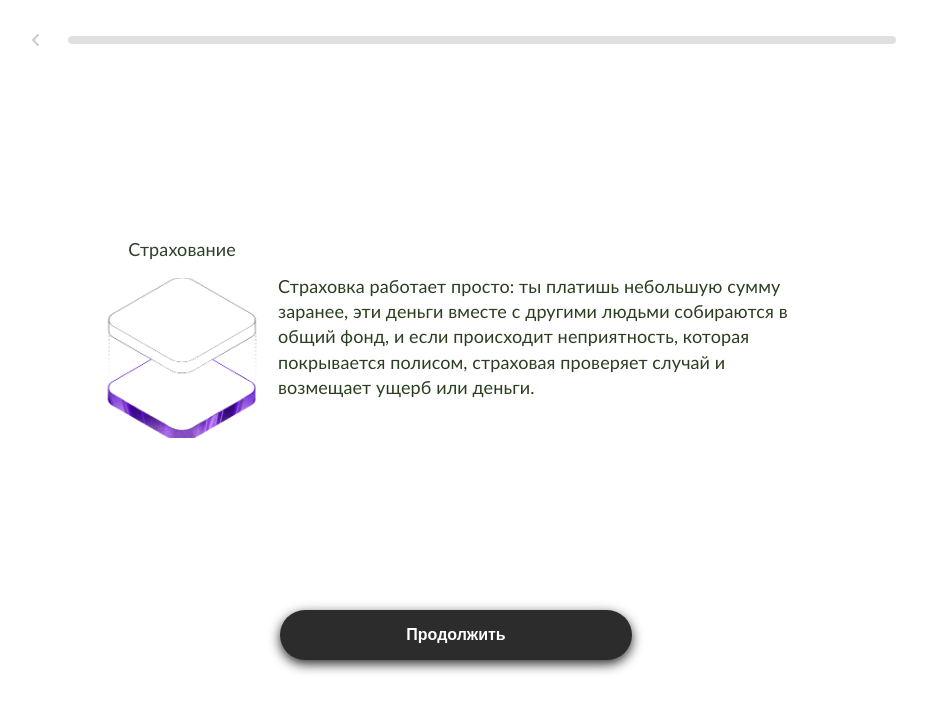
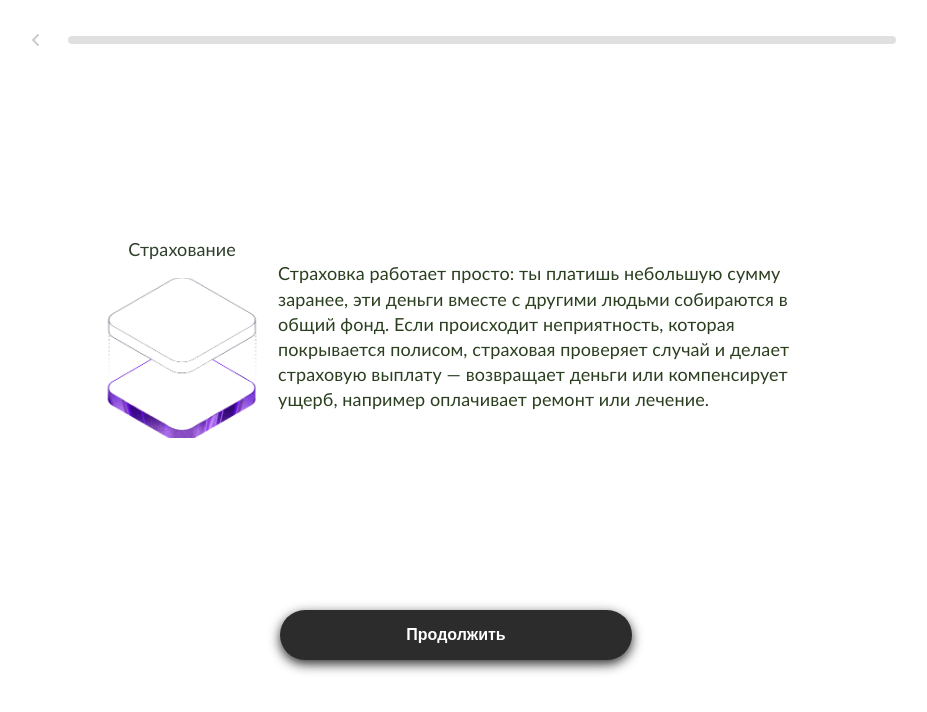
Before and after one commit to be1pheg0r/hack-mfti, a React (Vite) app in the folder igs/: page / in a window 1280 px wide. Shown: the top 712 px of the page, without its empty margins (184-1111 px from the left). Built offline with nearby package versions, Linux system fonts and the light colour scheme.

Commit message:
[igs/lesson] истории подправлены

```diff
--- a/igs/src/App.tsx
+++ b/igs/src/App.tsx
@@ -3,7 +3,7 @@ import './App.css'
 
 import blehGif from './assets/bleh.gif'
 import blueFaceGif from './assets/blue_face.gif'
-import hamsterGif from './assets/hamster.gif'
+// import hamsterGif from './assets/hamster.gif'
 
 import { ErrorModal, type ErrorModalScenario } from './components/ErrorModal'
 import { LESSON_STEPS } from './data/lessons'
--- a/igs/src/data/lessons.ts
+++ b/igs/src/data/lessons.ts
@@ -4,14 +4,14 @@ export const LESSON_STEPS: LessonStep[] = [
   {
     kind: 'story',
     id: 'story-insurance-basics',
-    text: 'Страховка работает просто: ты платишь небольшую сумму заранее, эти деньги вместе с другими людьми собираются в общий фонд, и если происходит неприятность, которая покрывается полисом, страховая проверяет случай и возмещает ущерб или деньги.',
+    text: 'Страховка работает просто: ты платишь небольшую сумму заранее, эти деньги вместе с другими людьми собираются в общий фонд. Если происходит неприятность, которая покрывается полисом, страховая проверяет случай и делает страховую выплату — возвращает деньги или компенсирует ущерб, например оплачивает ремонт или лечение.',
     visualLabel: 'страхование',
     image: 'coin',
   },
   {
     kind: 'story',
     id: 'story-risk-and-insurance',
-    text: 'В повседневной жизни риск — это когда что-то может пойти не так и ударить по кошельку или планам: можно сломать вещь, потерять документы, получить травму или сорвать поездку. Именно в таких ситуациях и нужно страхование — там, где есть шанс внезапно потерять деньги. Логика простая: если случайность может стоить дорого, лучше заранее иметь защиту.',
+    text: 'И всё это нужно потому, что в повседневной жизни риск — это когда что-то может пойти не так и ударить по кошельку или планам: можно сломать вещь, потерять документы, получить травму или сорвать поездку. Именно в таких ситуациях и помогает страхование — когда есть шанс внезапно потерять деньги, а случайность может стоить дорого.',
     visualLabel: 'страхование',
     image: 'shield',
   },
```
